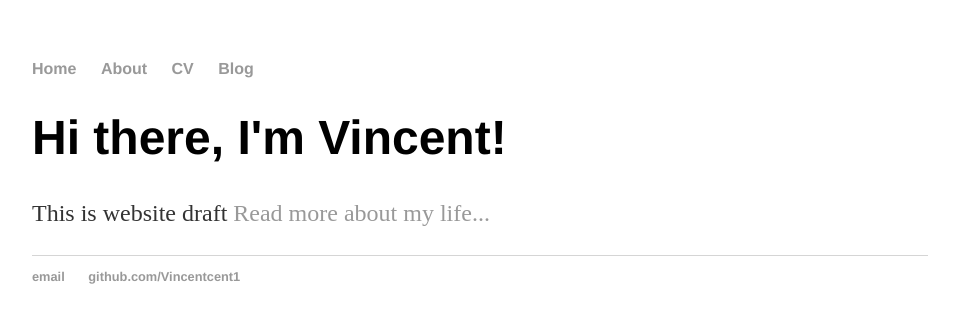
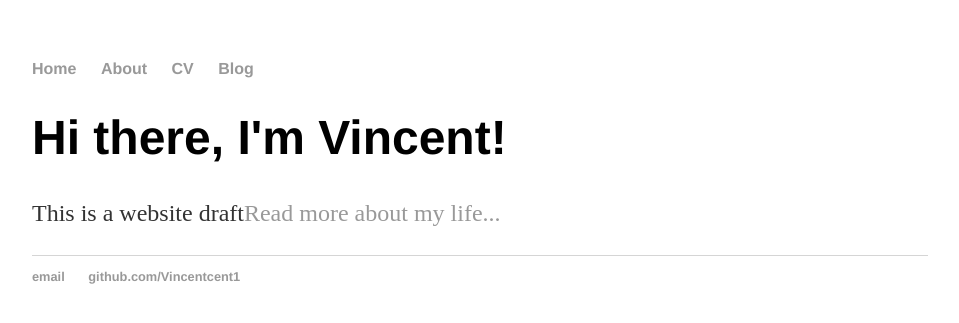
Before and after one commit to Vincentcent1/Vincentcent1.github.io, a Jekyll site: the page built from index.html, in a window 1280 px wide. Shown: the top 323 px of the page, without its empty margins (160-1119 px from the left). Built offline with Jekyll 4.4.1, drawn with Linux system fonts in a browser that asks for light colours.

Commit message:
Update index.html

```diff
--- a/index.html
+++ b/index.html
@@ -1,29 +1,8 @@
-<!DOCTYPE html>
-<html>
-	<head>
-		<title>Vincent Setiawan</title>
-		<link rel="stylesheet" type="text/css" href="/css/main.css">
-	</head>
-	<body>
-		<nav>
-    		<ul>
-        		<li><a href="/">Home</a></li>
-	        	<li><a href="/about">About</a></li>
-        		<li><a href="/cv">CV</a></li>
-        		<li><a href="/blog">Blog</a></li>
-    		</ul>
-		</nav>
-		<div class="container">
-    		<div class="blurb">
-        		<h1>Hi there, I'm Vincent!</h1>
-				<p>This is website draft <a href="/about">Read more about my life...</a></p>
-    		</div><!-- /.blurb -->
-		</div><!-- /.container -->
-		<footer>
-    		<ul>
-        		<li><a href="mailto:Vincent@mymail.sutd.edu.sg">email</a></li>
-        		<li><a href="https://github.com/Vincentcent1">github.com/Vincentcent1</a></li>
-			</ul>
-		</footer>
-	</body>
-</html>
+---
+layout: default
+title: Vincent Setiawan
+---
+<div class="blurb">
+	<h1>Hi there, I'm Vincent!</h1>
+	<p>This is a website draft<a href="/about">Read more about my life...</a></p>
+</div><!-- /.blurb -->
```
